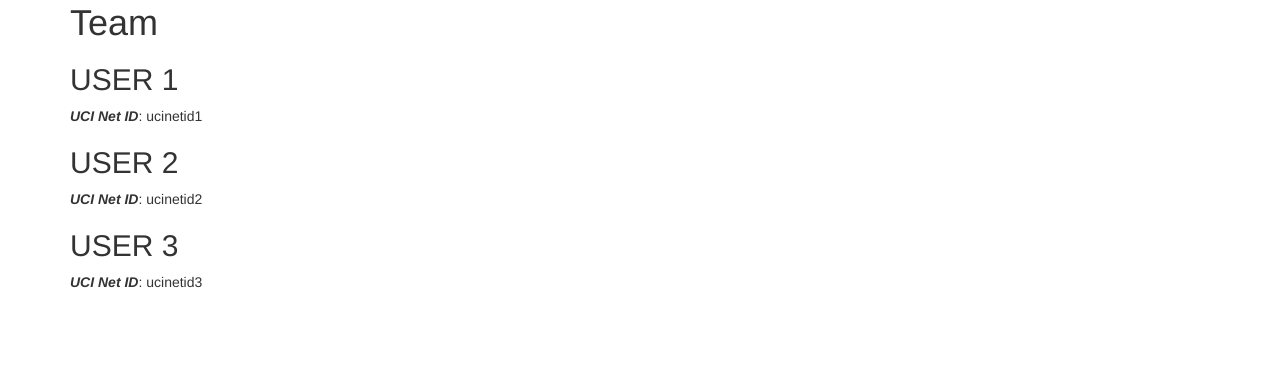
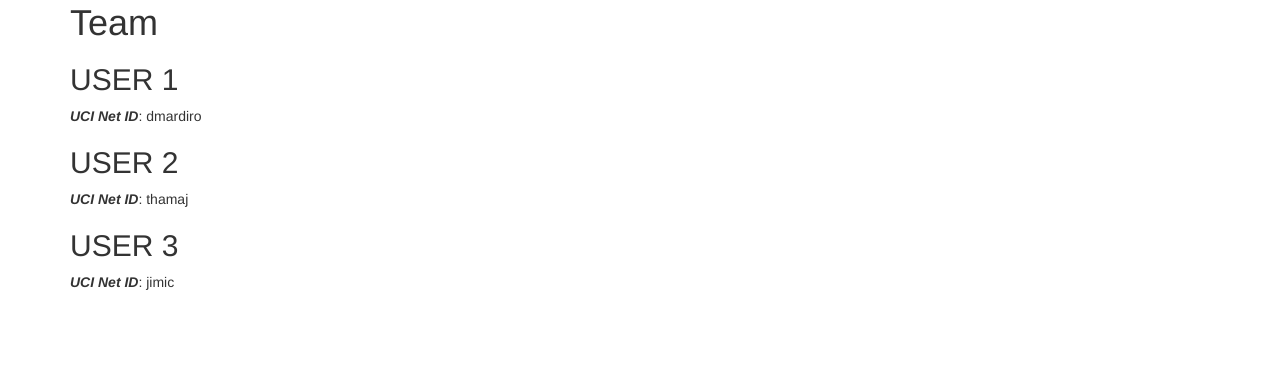
Before and after one commit to dannym08/Dungeon-Masters, a Jekyll site: the page built from docs/team.md, in a window 1280 px wide. Shown: the part 170-549 px from the top of the page. Built offline with Jekyll 4.4.1, drawn with Linux system fonts in a browser that asks for light colours.

Commit message:
Update team.md
Added our netid's

```diff
--- a/docs/team.md
+++ b/docs/team.md
@@ -7,10 +7,10 @@
 
 
 ## USER 1
-***UCI Net ID***: ucinetid1
+***UCI Net ID***: dmardiro
 
 ## USER 2
-***UCI Net ID***: ucinetid2
+***UCI Net ID***: thamaj
 
 ## USER 3
-***UCI Net ID***: ucinetid3
+***UCI Net ID***: jimic
```
